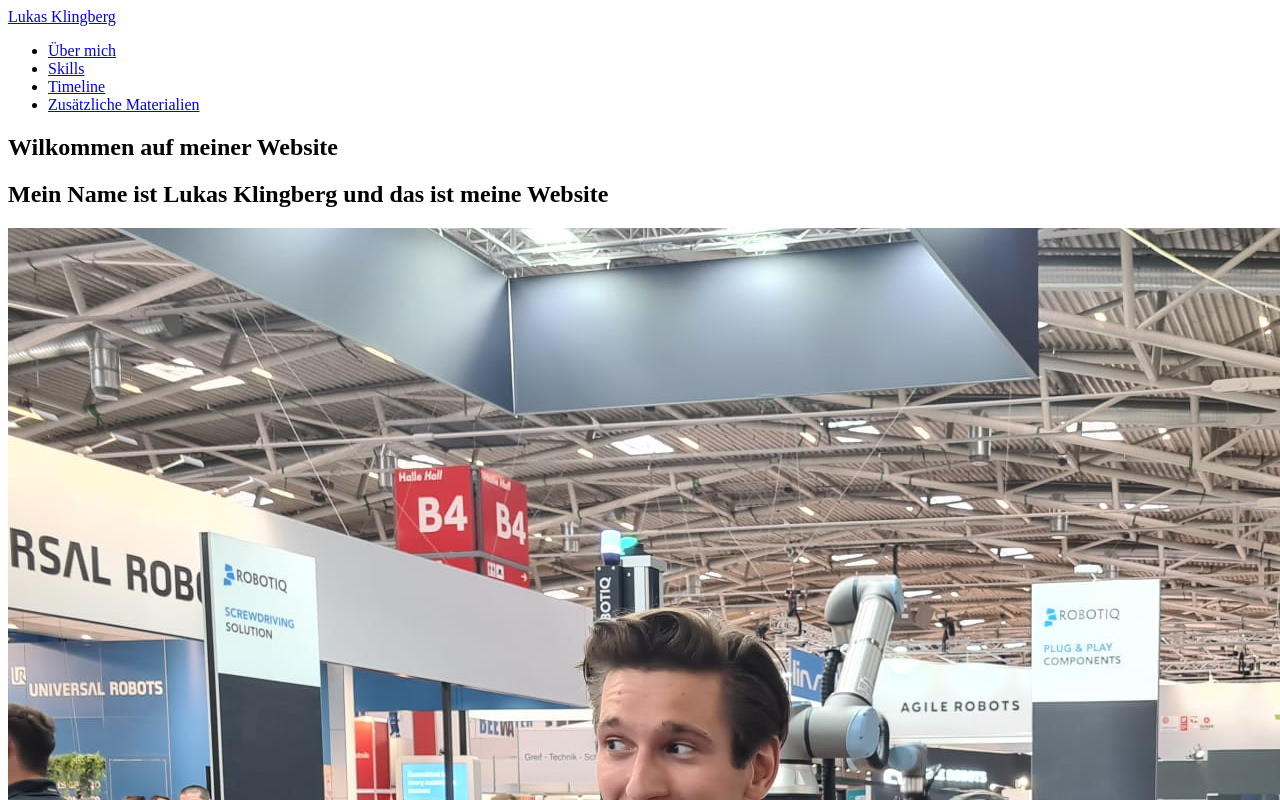
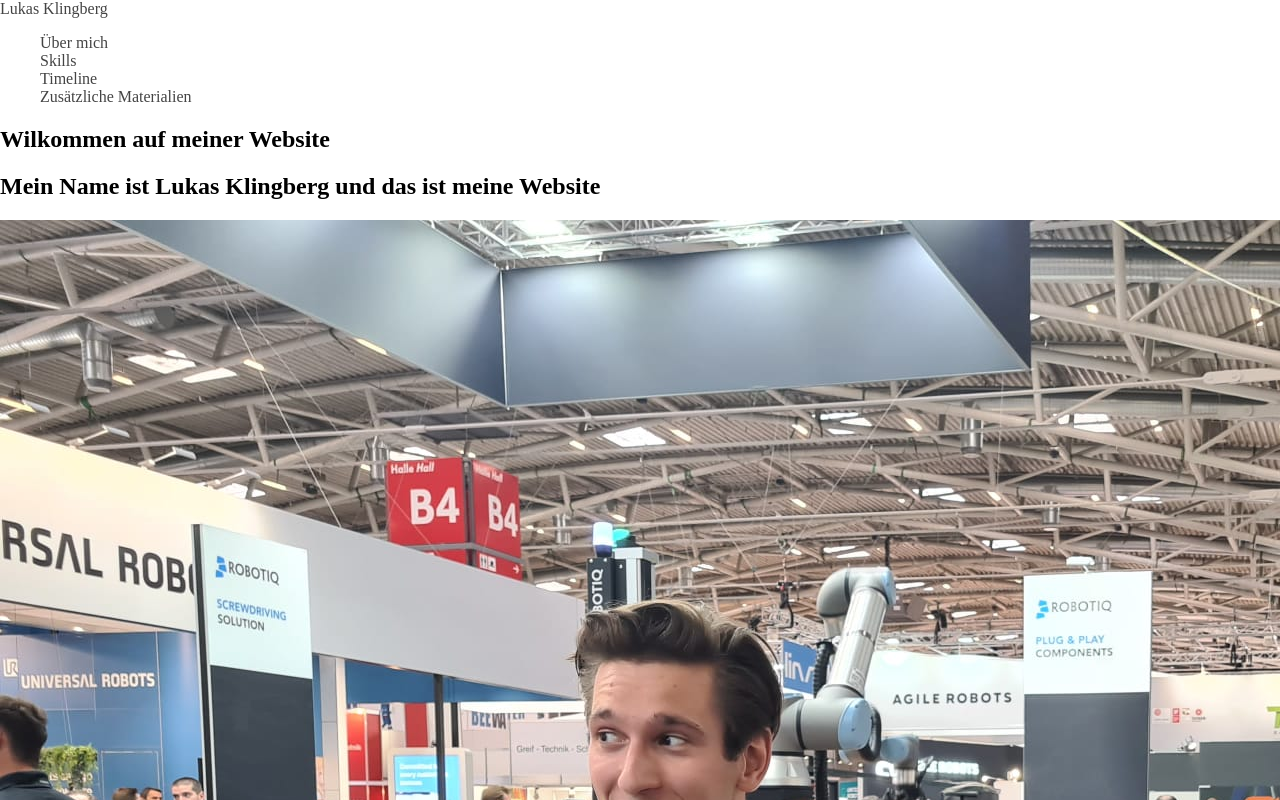
Before and after one commit to Klingdebourg/TourIntoTheWeb, a plain HTML site: page Index.html in a window 1280 px wide. Shown: the top 800 px of the page. Drawn offline with Linux system fonts and the light colour scheme.

Commit message:
First try in CSS. Small changes in body and navbar.

```diff
--- a/Index.html
+++ b/Index.html
@@ -33,6 +33,7 @@
    </div>
 
    <section class = "Hero">
+        <div class="container">
             <div class = "Welcome">
                 <h1>Wilkommen auf meiner Website</h1>
                 <h2>Mein Name ist Lukas Klingberg und das ist meine Website</h2>
@@ -41,11 +42,13 @@
             <div class = "HeroImage">
                 <img src="Images/Automatica22.jpg" alt="Lukas KLingberg auf der Automatica 2022">
             </div>
+        </div>
 
 
     </section>
 
     <section class = "WhoAmI">
+        <div class="container">
             <div class = "Profil_Image">
                 <img src="Images/Profil_Image.JPG" alt="Lukas Klingberg Profilbild vor TUM">
             </div>
@@ -59,10 +62,12 @@
                     Es ist eine tolle Herausforderung dem Spagat zwischen Technick und Management zu bereiten und so möglichst viel aus beiden Welten zu vereinen.
                 </p>
             </div>
+        </div>
 
     </section>
 
     <section class = "skills">
+        <div class="container">
             <h1>Meine Skills</h1>
 
             <div class="Skills_left_col">
@@ -122,13 +127,17 @@
                 </div>
 
             </div>
+        </div>
 
 
     </section>
 
     <section class="Timeline">
+        <div class="container">
+
             <h1>Meine Timeline</h1>
 
+        </div>
 
 
     </section>
--- a/css/main.scss
+++ b/css/main.scss
@@ -0,0 +1,16 @@
+body{
+    margin: 0em;
+}
+
+.navbar{
+
+    a {
+        color: #444444;
+        text-decoration: none;
+    }
+
+    ul {
+        list-style-type: none;
+
+    }
+}
```
Also changed, not shown: css/main.css, 1 other file. Lines whose indentation alone changed are shown as unchanged.
